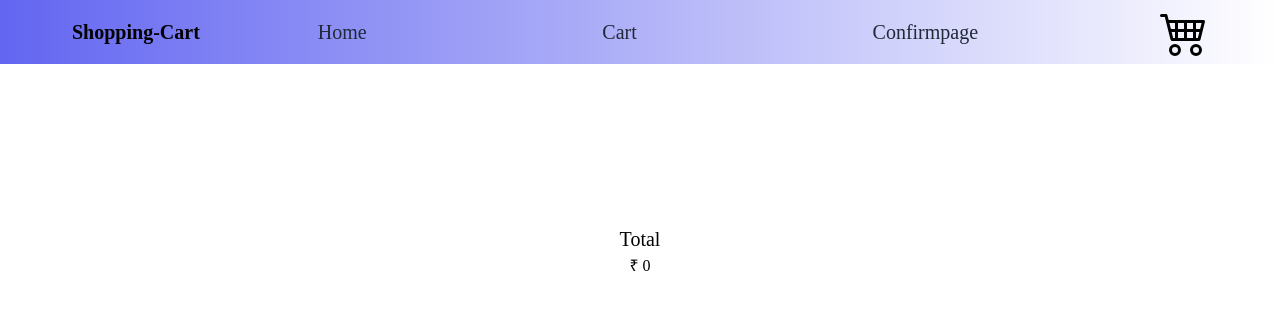
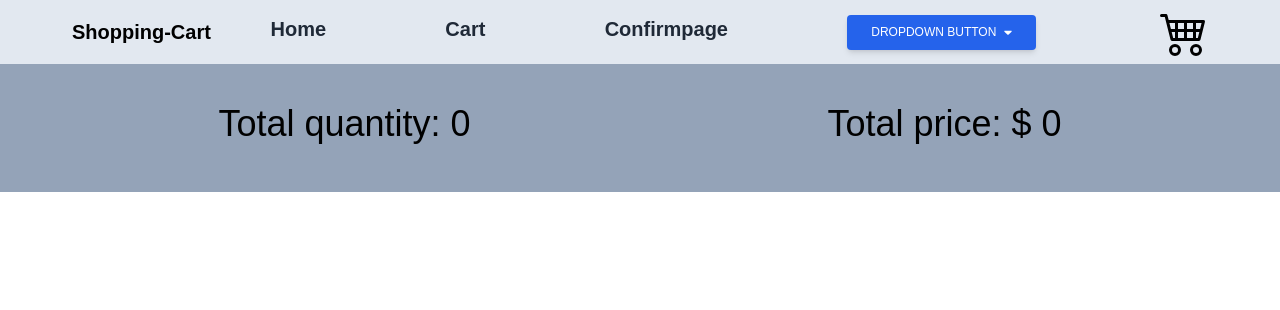
Before and after one commit to sagargohel96/shopping-cart, a React (Create React App) app: page /cart in a window 1280 px wide. Shown: the top 310 px of the page. Built offline with nearby package versions, Linux system fonts and the light colour scheme.

Commit message:
change in frontend

```diff
--- a/package.json
+++ b/package.json
@@ -12,6 +12,7 @@
     "@types/react": "^18.0.25",
     "@types/react-dom": "^18.0.9",
     "axios": "^1.2.0",
+    "clsx": "^1.2.1",
     "react": "^18.2.0",
     "react-dom": "^18.2.0",
     "react-icons": "^4.6.0",
--- a/src/components/Navbar.tsx
+++ b/src/components/Navbar.tsx
@@ -1,30 +1,167 @@
-import { Link } from "react-router-dom";
-import { BsCart4 } from "react-icons/bs";
-import "../index.css";
+import { Link } from 'react-router-dom';
+import { BsCart4 } from 'react-icons/bs';
+import '../index.css';
 const Navbar = () => {
   return (
-    <div className=" p-2  flex flex-row justify-between bg-gradient-to-r from-indigo-500 items-center ">
-      <div className="flex logo items-center ml-16 font-black text-xl">
+    <div className=' p-2  flex flex-row justify-between bg-slate-200 items-center  sticky top-0'>
+      <div className='flex logo items-center ml-16 font-black text-xl'>
         Shopping-Cart
       </div>
-      <div className=" flex-1 items-center text-xl mr-16">
+      <div className=' flex-1 items-center text-xl mr-16'>
         <ul
-          className="flex justify-around
-      "
+          className='flex justify-around
+      '
         >
-          <li className="flex text-gray-800  hover:text-orange-100">
-            <Link to="/">Home</Link>
+          <li className=' flex text-gray-800  font-bold hover:text-slate-500'>
+            <Link to='/'>Home</Link>
           </li>
-          <li className="flex  text-gray-800 hover:text-orange-100">
-            <Link to="/cart">Cart</Link>
+          <li className='flex  text-gray-800 font-bold hover:text-slate-500'>
+            <Link to='/cart'>Cart</Link>
           </li>
-          <li className="flex  text-gray-800 hover:text-orange-100">
-            <Link to="/confirmpage">Confirmpage</Link>
+          <li className='flex  text-gray-800 font-bold hover:text-slate-500'>
+            <Link to='/confirmpage'>Confirmpage</Link>
+          </li>
+          <li>
+            <div className='flex justify-center'>
+              <div>
+                <div className='dropdown relative'>
+                  <button
+                    className='
+          dropdown-toggle
+          px-6
+          py-2.5
+          bg-blue-600
+          text-white
+          font-medium
+          text-xs
+          leading-tight
+          uppercase
+          rounded
+          shadow-md
+          hover:bg-blue-700 hover:shadow-lg
+          focus:bg-blue-700 focus:shadow-lg focus:outline-none focus:ring-0
+          active:bg-blue-800 active:shadow-lg active:text-white
+          transition
+          duration-150
+          ease-in-out
+          flex
+          items-center
+          whitespace-nowrap
+        '
+                    type='button'
+                    id='dropdownMenuButton1'
+                    data-bs-toggle='dropdown'
+                    aria-expanded='false'
+                  >
+                    Dropdown button
+                    <svg
+                      aria-hidden='true'
+                      focusable='false'
+                      data-prefix='fas'
+                      data-icon='caret-down'
+                      className='w-2 ml-2'
+                      role='img'
+                      xmlns='http://www.w3.org/2000/svg'
+                      viewBox='0 0 320 512'
+                    >
+                      <path
+                        fill='currentColor'
+                        d='M31.3 192h257.3c17.8 0 26.7 21.5 14.1 34.1L174.1 354.8c-7.8 7.8-20.5 7.8-28.3 0L17.2 226.1C4.6 213.5 13.5 192 31.3 192z'
+                      ></path>
+                    </svg>
+                  </button>
+                  <ul
+                    className='
+          dropdown-menu
+          min-w-max
+          absolute
+          hidden
+          bg-white
+          text-base
+          z-50
+          float-left
+          py-2
+          list-none
+          text-left
+          rounded-lg
+          shadow-lg
+          mt-1
+          hidden
+          m-0
+          bg-clip-padding
+          border-none
+        '
+                    aria-labelledby='dropdownMenuButton1'
+                  >
+                    <li>
+                      <a
+                        className='
+              dropdown-item
+              text-sm
+              py-2
+              px-4
+              font-normal
+              block
+              w-full
+              whitespace-nowrap
+              bg-transparent
+              text-gray-700
+              hover:bg-gray-100
+            '
+                        href='#'
+                      >
+                        Action
+                      </a>
+                    </li>
+                    <li>
+                      <a
+                        className='
+              dropdown-item
+              text-sm
+              py-2
+              px-4
+              font-normal
+              block
+              w-full
+              whitespace-nowrap
+              bg-transparent
+              text-gray-700
+              hover:bg-gray-100
+            '
+                        href='#'
+                      >
+                        Another action
+                      </a>
+                    </li>
+                    <li>
+                      <a
+                        className='
+              dropdown-item
+              text-sm
+              py-2
+              px-4
+              font-normal
+              block
+              w-full
+              whitespace-nowrap
+              bg-transparent
+              text-gray-700
+              hover:bg-gray-100
+            '
+                        href='#'
+                      >
+                        Something else here
+                      </a>
+                    </li>
+                  </ul>
+                </div>
+              </div>
+            </div>
           </li>
         </ul>
       </div>
-      <div className="flex items-center cursor-pointer">
-        <BsCart4 className="svgsize mr-16 " />
+      <div className='flex items-center cursor-pointer'>
+        <BsCart4 className='svgsize mr-16 ' />
       </div>
     </div>
   );
--- a/src/components/Total.tsx
+++ b/src/components/Total.tsx
@@ -1,15 +1,21 @@
-import React from 'react'
-import {useSelector} from"react-redux"
-import { RootState } from '../app/store'
+import React from 'react';
+import { useSelector } from 'react-redux';
+import { RootState } from '../app/store';
 const Total = () => {
-  const total = useSelector((state:RootState) => state.cart.total)
+  const cart = useSelector((state: RootState) => state.cart.value);
+  let totalQuantity = 0;
+  let totalPrice = 0;
+
+  cart.forEach((item) => {
+    totalQuantity += item.quantity;
+    totalPrice += item.price * item.quantity;
+  });
   return (
-    <div>
-      <h1>Total</h1>
-      <h2> ₹ {total}</h2>
+    <div className='p-10 flex justify-around sticky top-1 bg-slate-400 '>
+      <div className='text-4xl mb-2'>Total quantity: {totalQuantity}</div>
+      <div className='text-4xl'>Total price: $ {totalPrice}</div>
     </div>
-  )
+  );
+};
 
-}
-
-export default Total
+export default Total;
--- a/src/index.css
+++ b/src/index.css
@@ -1,13 +1,13 @@
 @tailwind base;
 @tailwind components;
 @tailwind utilities;
-@import url("https://fonts.googleapis.com/css2?family=Playfair+Display&display=swap");
+@import url('https://fonts.googleapis.com/css2?family=Nunito&display=swap');
 body {
   margin: 0;
   /* height: 100vh; */
   width: 100vw;
   overflow-x: hidden;
-  font-family: "Playfair Display", serif;
+  font-family: 'Nunito', sans-serif;
 }
 .svgsize {
   height: 3rem;
--- a/src/module/Cart.tsx
+++ b/src/module/Cart.tsx
@@ -1,52 +1,75 @@
-import React from "react";
-import { useSelector, useDispatch } from "react-redux";
-import { RootState } from "../app/store";
-import Total from "../components/Total";
-import { removeFromCart, incrementQuantity,decrementQuantity} from "../features/cart/cartSlice";
+import React from 'react';
+import { useSelector, useDispatch } from 'react-redux';
+import { RootState } from '../app/store';
+import Total from '../components/Total';
+import {
+  removeFromCart,
+  incrementQuantity,
+  decrementQuantity,
+} from '../features/cart/cartSlice';
 export const Cart = () => {
   const cart = useSelector((state: RootState) => state.cart.value);
   const dispatch = useDispatch();
   return (
     <>
-    <div className="grid  md:grid-cols-3  sm:grid-cols-1 p-20  gap-10">
+      <Total />
+      <div className='grid  md:grid-cols-3  sm:grid-cols-1 p-20  gap-10'>
         {cart &&
           cart.map((item) => {
             return (
-            <div
-              className="max-w-sm rounded overflow-hidden shadow-lg max-h-100"
-              key={item.id}
-            >
-              <img src={item.images[0]} alt={item.title} />
-              <div className="px-6 py-4">
-                <div className="font-bold text-xl mb-2">
+              <>
+                <div className='flex flex-col max-w-sm rounded overflow-hidden shadow h-4/3 p-4 hover:shadow-lg'>
+                  <div className='flex justify-center'>
+                    <img
+                      className='h-60 rounded'
+                      src={item.images[0]}
+                      alt={item.title}
+                    />
+                  </div>
+                  <div className='flex flex-col justify-between '>
+                    <div className='px-6 py-4'>
+                      <div className='font-bold text-xl '>
                         Title : {item.title}
                       </div>
                     </div>
-              <div className=" flex justify-around px-6 pt-4 pb-2">
-                <span className="font-bold text-sm">Price :₹ {item.price}</span>
+                    <div className=' flex justify-around px-6 pt-4 pb-2'>
+                      <span className='font-bold text-xl'>
+                        Price :₹ {item.price}
+                      </span>
+                      <span className='font-semibold text-slate-500'>
+                        Rating : {item.rating}
+                      </span>
                     </div>
 
                     <div>
-                <button   onClick={()=>dispatch(decrementQuantity(item.id))}  className="font-bold bg-slate-500 p-2 m-2 rounded-full">
+                      <button
+                        onClick={() => dispatch(decrementQuantity(item.id))}
+                        className='font-bold bg-slate-500 p-2 m-2 rounded-full'
+                      >
                         -
                       </button>
-                <span className="font-bold text-xl">Quantity : {item.quantity}</span>
-                <button onClick={()=>dispatch(incrementQuantity(item.id))} className="font-bold bg-slate-500 p-2 m-2 rounded-full">
+                      <span className='font-bold text-xl'>
+                        Quantity : {item.quantity}
+                      </span>
+                      <button
+                        onClick={() => dispatch(incrementQuantity(item.id))}
+                        className='font-bold bg-slate-500 p-2 m-2 rounded-full'
+                      >
                         +
                       </button>
-              </div>
                       <button
-                onClick={() => dispatch(removeFromCart(item.id) )}
-                className="bg-blue-500 hover:bg-blue-700 text-white font-bold p-2 px-4 m-4  rounded-full"
+                        onClick={() => dispatch(removeFromCart(item.id))}
+                        className='bg-blue-500 hover:bg-blue-700 text-white font-bold p-2 px-4 m-4  rounded-full'
                       >
                         Remove from cart
                       </button>
                     </div>
-
+                  </div>
+                </div>
+              </>
             );
           })}
       </div>
-    <Total/>
     </>
   );
 };
```
Also changed, not shown: src/components/Card.tsx (+27 -9 lines), src/features/cart/cartSlice.tsx (+28 -28 lines), 1 other file (tests, documents, lock files or other folders). Lines whose indentation alone changed are shown as unchanged.
